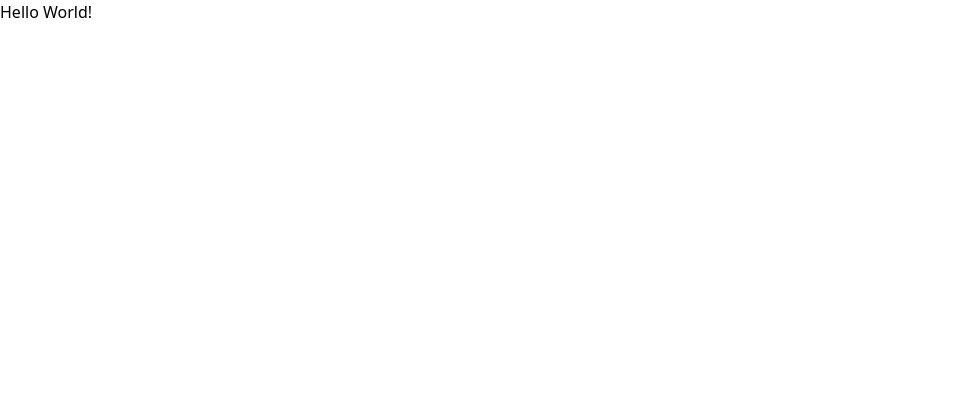
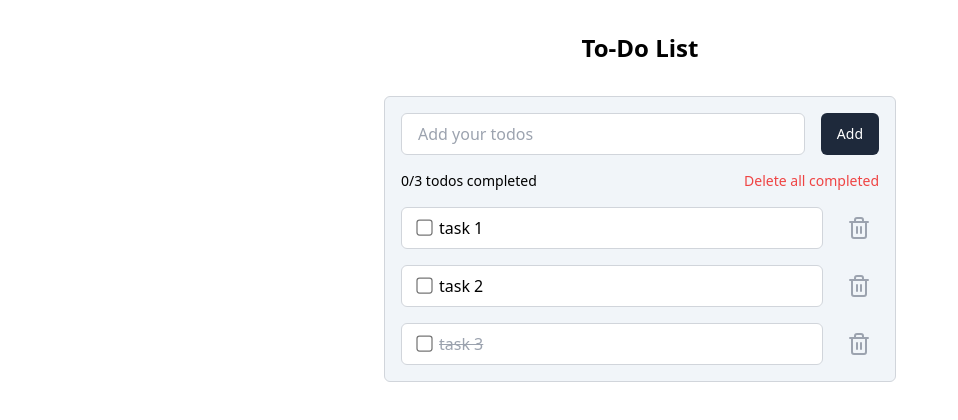
Before and after one commit to charankumaregd/todo-list-vite-react-typescript, a React (Vite) app: page / in a window 1280 px wide. Shown: the top 420 px of the page, without its empty margins (0-958 px from the left). Built offline with nearby package versions, Linux system fonts and the light colour scheme.

Commit message:
ui completed

```diff
--- a/index.html
+++ b/index.html
@@ -4,7 +4,7 @@
     <meta charset="UTF-8" />
     <link rel="icon" type="image/svg+xml" href="/vite.svg" />
     <meta name="viewport" content="width=device-width, initial-scale=1.0" />
-    <title>Vite + React + TS</title>
+    <title>To-Do List</title>
   </head>
   <body>
     <main id="root"></main>
--- a/package.json
+++ b/package.json
@@ -10,6 +10,7 @@
     "preview": "vite preview"
   },
   "dependencies": {
+    "lucide-react": "^0.473.0",
     "react": "^18.3.1",
     "react-dom": "^18.3.1"
   },
--- a/src/App.tsx
+++ b/src/App.tsx
@@ -1,8 +1,17 @@
+import AddTodoForm from "./components/AddTodoForm";
+import TodoSummary from "./components/TodoSummary";
+import TodoList from "./components/TodoList";
+
 function App() {
   return (
-    <>
-      <h1>Hello World!</h1>
-    </>
+    <div className="flex flex-col items-center p-8 space-y-8 h-screen overflow-auto">
+      <h1 className="text-2xl font-bold">To-Do List</h1>
+      <div className="w-full max-w-lg bg-slate-100 border border-gray-300 rounded-md p-4 space-y-4">
+        <AddTodoForm />
+        <TodoSummary />
+        <TodoList />
+      </div>
+    </div>
   );
 }
 
--- /dev/null
+++ b/src/components/AddTodoForm.tsx
@@ -0,0 +1,17 @@
+export default function AddTodoForm() {
+  return (
+    <form className="flex space-x-4">
+      <input
+        type="text"
+        placeholder="Add your todos"
+        className="border border-gray-300 px-4 py-2 rounded-md w-full"
+      />
+      <button
+        type="submit"
+        className="bg-slate-800 text-white text-sm font-medium px-4 py-2 rounded-md hover:bg-slate-700"
+      >
+        Add
+      </button>
+    </form>
+  );
+}
--- /dev/null
+++ b/src/components/TodoList.tsx
@@ -0,0 +1,33 @@
+import { NotebookPen, Trash2 } from "lucide-react";
+import sampleTodoList from "../data/sampleTodoList";
+
+export default function TodoList() {
+  const todoList = sampleTodoList;
+
+  return todoList.length === 0 ? (
+    <div className="flex flex-col items-center p-4 space-y-2 text-gray-400 text-sm font-semibold">
+      <NotebookPen size="1.2rem" />
+      <span>Your Todos will appear here.</span>
+    </div>
+  ) : (
+    <ul className="space-y-4">
+      {todoList.map((todo) => {
+        return (
+          <li key={todo.id} className="flex space-x-4">
+            <label className="px-4 py-2 bg-white grow rounded-md space-x-2 border border-gray-300">
+              <input type="checkbox" className="scale-125" />
+              <span
+                className={todo.isCompleted ? "line-through text-gray-400" : ""}
+              >
+                {todo.title}
+              </span>
+            </label>
+            <button className="px-2 text-gray-400 hover:text-gray-500">
+              <Trash2 />
+            </button>
+          </li>
+        );
+      })}
+    </ul>
+  );
+}
--- /dev/null
+++ b/src/components/TodoSummary.tsx
@@ -0,0 +1,10 @@
+export default function TodoSummary() {
+  return (
+    <div className="flex justify-between text-sm font-medium">
+      <p>0/3 todos completed</p>
+      <button className="text-red-500 hover:underline text-right">
+        Delete all completed
+      </button>
+    </div>
+  );
+}
--- /dev/null
+++ b/src/data/sampleTodoList.ts
@@ -0,0 +1,21 @@
+import TodoItem from "../types/TodoItem";
+
+const sampleTodoList: TodoItem[] = [
+  {
+    id: 1,
+    title: "task 1",
+    isCompleted: false,
+  },
+  {
+    id: 2,
+    title: "task 2",
+    isCompleted: false,
+  },
+  {
+    id: 3,
+    title: "task 3",
+    isCompleted: true,
+  },
+];
+
+export default sampleTodoList;
--- /dev/null
+++ b/src/types/TodoItem.ts
@@ -0,0 +1,5 @@
+export default interface TodoItem {
+  id: number;
+  title: string;
+  isCompleted: boolean;
+}
```
Also changed, not shown: 1 other file (tests, documents, lock files or other folders).
